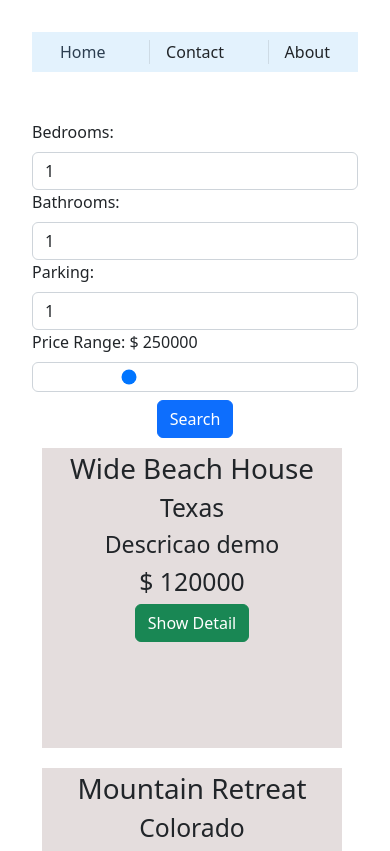
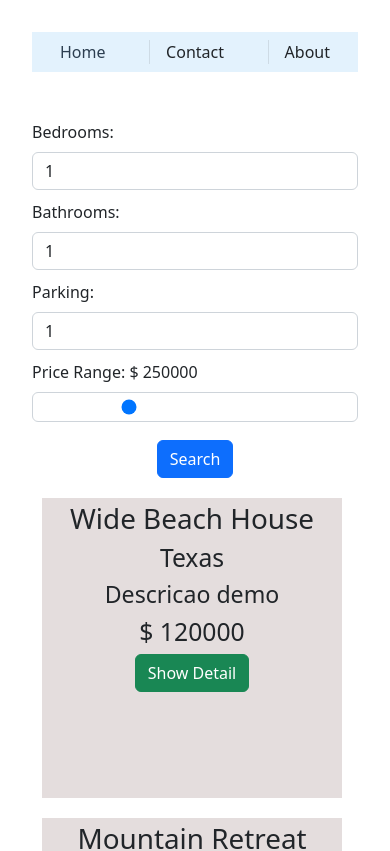
Before and after one commit to Portalsoftwares/TestNumber8USA, a Vue app: page / in a window 390 px wide. Shown: the top 851 px of the page. Built offline with nearby package versions, Linux system fonts and the light colour scheme; what vue-sweetalert2 would draw is missing.

Commit message:
Atualizações de layout para a exibição inicial da página inicial

```diff
--- a/src/views/HomeView.vue
+++ b/src/views/HomeView.vue
@@ -112,6 +112,18 @@ body {
   margin: 0;
   height: 100vh;
 }
+.search-form {
+  display: flex;
+  flex-wrap: wrap;
+  justify-content: space-between;
+  align-items: center;
+}
+
+.form-group {
+  flex: 1 0 20%; /* Adjust as needed */
+  margin-right: 10px;
+}
+
 
 .search {
   background-color: blue;
@@ -148,4 +160,11 @@ body {
   margin: 30px;
 
 }
+@media (max-width: 768px) {
+  .form-group {
+    flex: 1 0 100%;
+    margin-right: 0;
+    margin-bottom: 10px;
+  }
+}
 </style>
```
